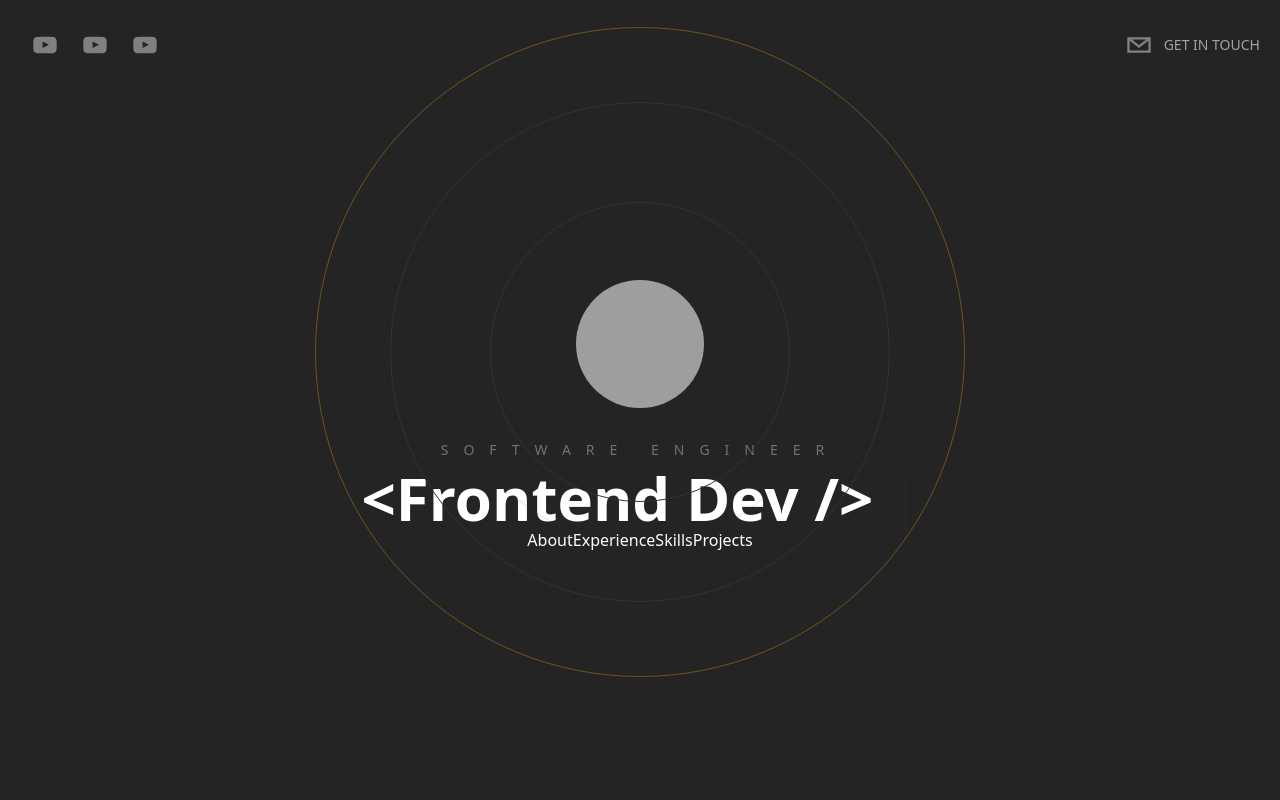
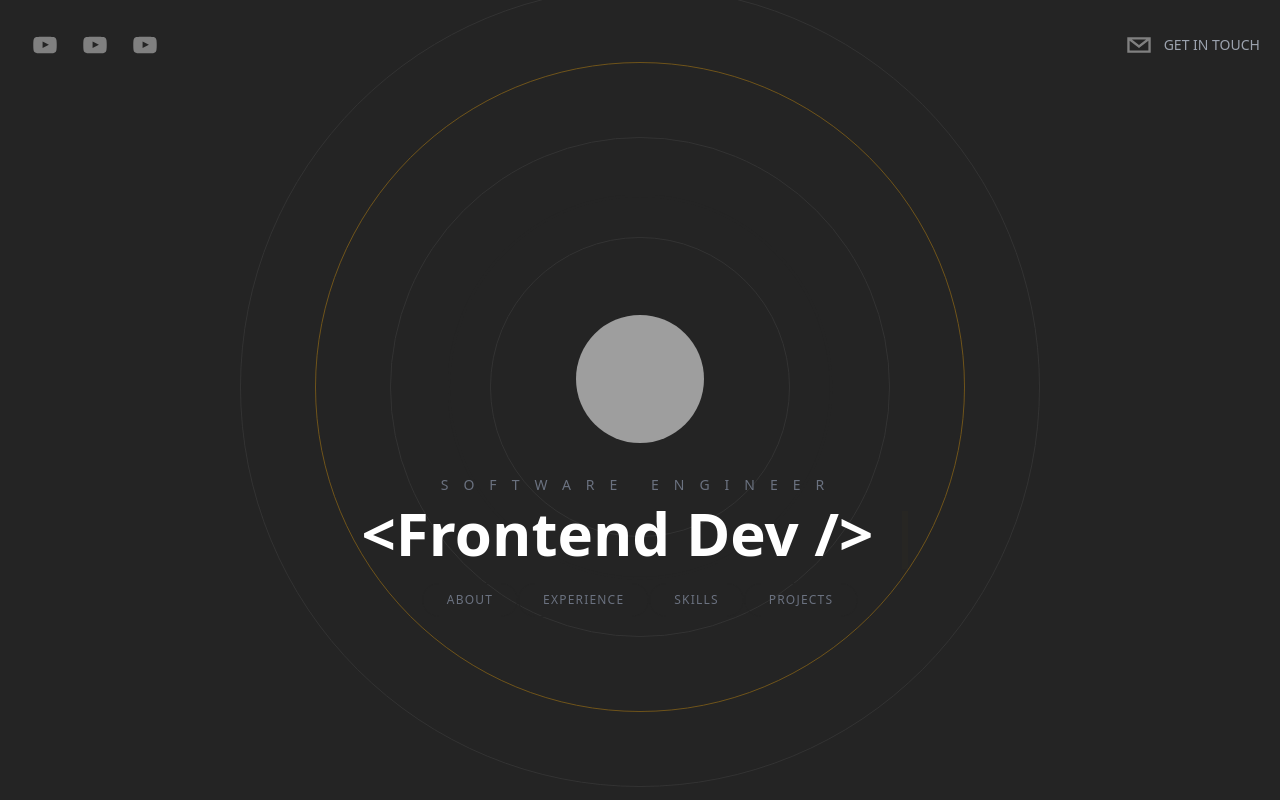
Before and after one commit to DmitryVelichko/portfolio-website-nextjs, a Next.js app: page / in a window 1280 px wide. Built offline with nearby package versions, Linux system fonts and the light colour scheme; grey boxes are pictures that could not be loaded.

Commit message:
new commit

```diff
--- /dev/null
+++ b/components/About.tsx
@@ -0,0 +1,13 @@
+import React from 'react';
+
+type Props = {};
+
+function About({}: Props) {
+  return (
+    <div className='flex flex-col relative h-screen text-center md:text-left md:flex-row max-w-7xl px-10 justify-evenly mx-auto items-center'>
+      <h3 className='absolute top-24 uppercase tracking-[20px] text-gray-500 text-2xl'>About</h3>
+    </div>
+  );
+}
+
+export default About;
--- a/components/BackgroundCircles.tsx
+++ b/components/BackgroundCircles.tsx
@@ -14,13 +14,13 @@ function BackgroundCircles({}: Props) {
         borderRadius: ['20%', '20%', '50%','80%', '20%'],
       }}
       transition={{ duration: 2.5 }}
-      className='relative flex justify-center items-center'
+      className='relative flex justify-center items-center mt-[100px]'
     >
       <div className='absolute border border-[#333333] rounded-full h-[200px] w-[200px] mt-52 animate-ping' />
       <div className='rounded-full border border-[#333333] h-[300px] w-[300px] absolute mt-52' />
       <div className='rounded-full border border-[#333333] h-[500px] w-[500px] absolute mt-52' />
       <div className='rounded-full border border-[#f7ab0a] opacity-20 h-[650px] w-[650px] absolute mt-52 animate-pulse' />
-      <div className='rounded-full border border-[#333333] opacity-20 h-[800px] w-[800px] absolute mt-52' />
+      <div className='rounded-full border border-[#333333] h-[800px] w-[800px] absolute mt-52' />
     </motion.div>
   );
 }
--- a/components/Hero.tsx
+++ b/components/Hero.tsx
@@ -3,6 +3,7 @@
 import React from 'react';
 import { Cursor, useTypewriter } from 'react-simple-typewriter';
 import BackgroundCircles from './BackgroundCircles';
+import Link from 'next/link';
 
 type Props = {};
 
@@ -18,13 +19,12 @@ export default function Hero({}: Props) {
     <div className='h-screen flex flex-col space-y-8 items-center justify-center text-center overflow-hidden'>
       <BackgroundCircles />
       {/* https://raw.githubusercontent.com/DmitryVelichko/personal-portfolio-website-js/main/images/photo1.png*/}
-
       <img
-        className='relative rounded-full h-32 w-32 mx-auto object-cover'
+        className='relative rounded-full h-32 w-32 mx-auto object-cover '
         src='https://raw.githubusercontent.com/DmitryVelichko/personal-portfolio-website-js/main/images/photo1.jpg'
         alt="A man's face"
       />
-      <div>
+      <div className='z-20'>
         <h2 className='text-sm uppercase text-gray-500 pb-2 tracking-[15px]'>
           Software Engineer
         </h2>
@@ -32,13 +32,19 @@ export default function Hero({}: Props) {
           <span className='mr-3'>{text}</span>
           <Cursor cursorColor='#f7ab0a' />
         </h1>
-
-        <div>
-          <button className='heroButton'>About</button>
-          <button className='heroButton'>Experience</button>
-          <button className='heroButton'>Skills</button>
-          <button className='heroButton'>Projects</button>
-
+        <div className='pt-5'>
+          <Link href='#about'>
+            <button className='heroButton'>About</button>
+          </Link>
+          <Link href='#experience'>
+            <button className='heroButton'>Experience</button>
+          </Link>
+          <Link href='#skills'>
+            <button className='heroButton'>Skills</button>
+          </Link>
+          <Link href='#projects'>
+            <button className='heroButton'>Projects</button>
+          </Link>
         </div>
       </div>
     </div>
--- a/pages/index.tsx
+++ b/pages/index.tsx
@@ -2,6 +2,7 @@ import Head from 'next/head';
 import type {NextPage} from 'next'
 import Header from '../components/Header'
 import Hero from '../components/Hero'
+import About from '../components/About'
 
 const Home: NextPage = () => {
   return (
@@ -15,11 +16,14 @@ const Home: NextPage = () => {
       <Header />
 
       {/* Hero */}
-      <section id='hero' className='snap-center'>
+      <section id='hero' className='snap-start'>
         <Hero />
       </section>
 
       {/* About  */}
+      <section id='about' className='snap-center'>
+        <About />
+      </section>
 
       {/* Experience  */}
 
--- a/styles/globals.css
+++ b/styles/globals.css
@@ -1,3 +1,9 @@
 @tailwind base;
 @tailwind components;
 @tailwind utilities;
+
+@layer components {
+    .heroButton {
+        @apply px-6 py-2 border border-[#242424] rounded-full uppercase text-xs tracking-widest text-gray-500 transition-all hover:border-[#f7ab0a]/40 hover:text-[#f7ab0a]/40
+    }
+}
```
